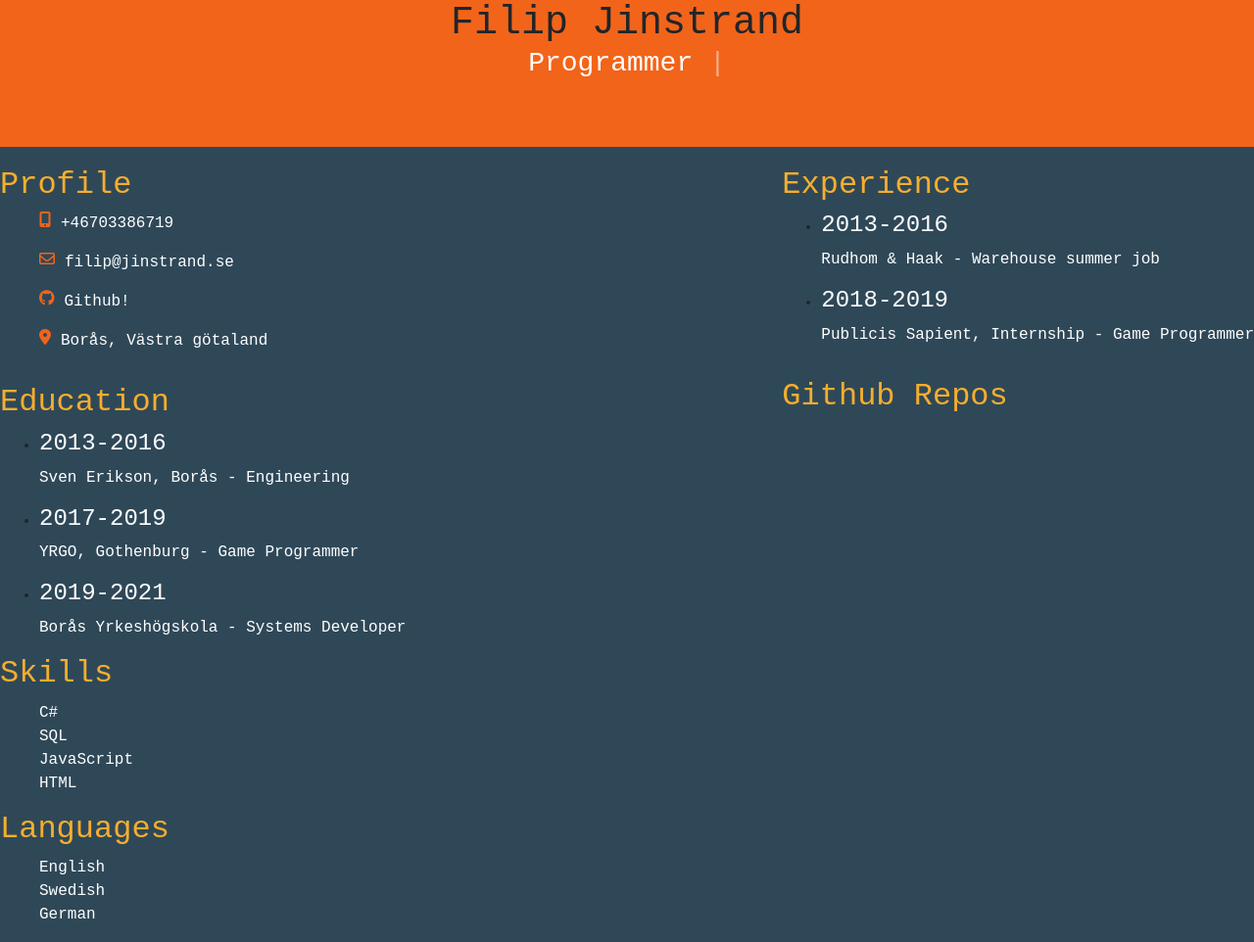
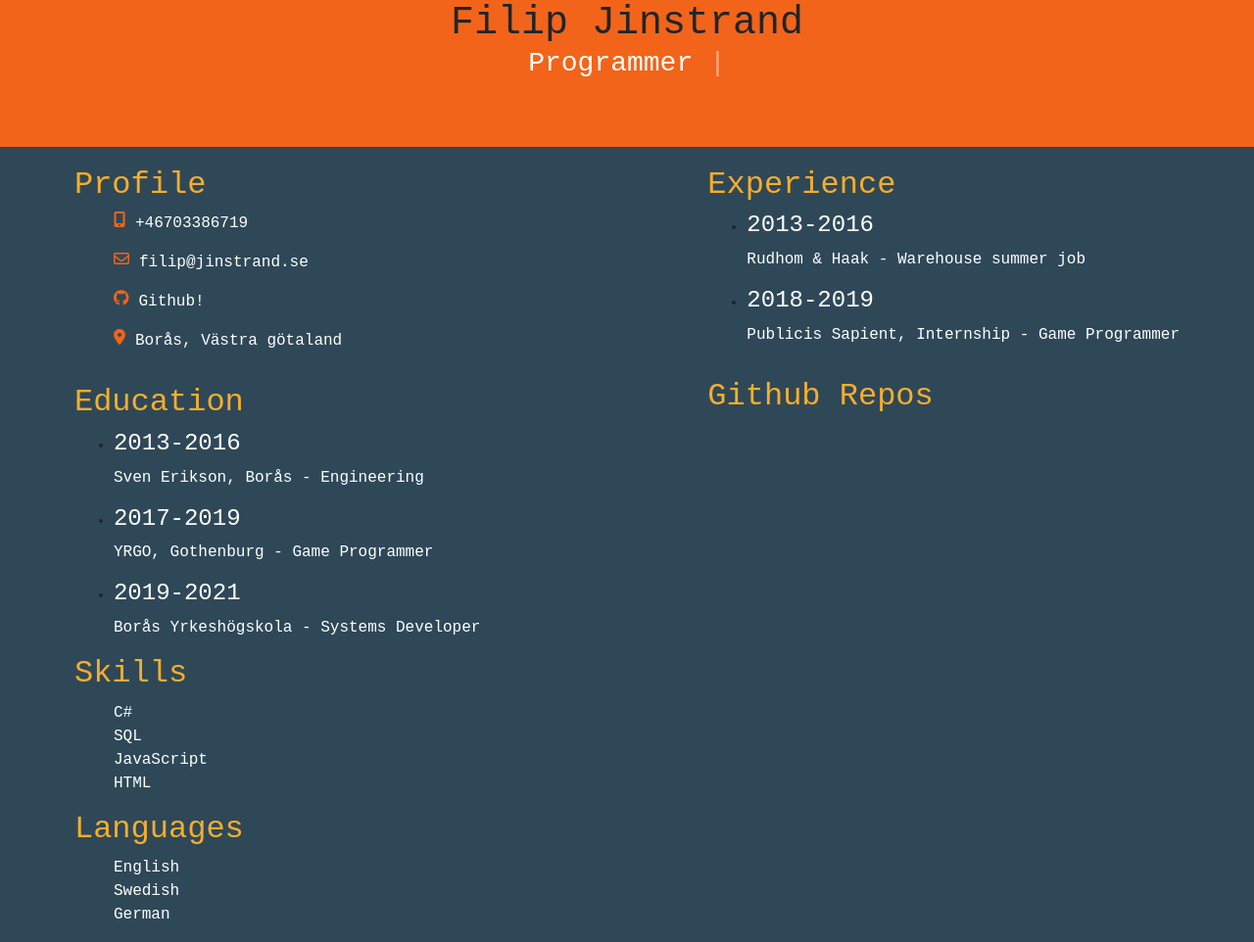
Before and after one commit to FilipJinstrand/CV, a website: page index.html in a window 1280 px wide. Shown: the whole page at 98% size. Drawn offline with nearby package versions, Linux system fonts and the light colour scheme; no server answers; a script that the page names is missing.

Commit message:
Fixed media queries

```diff
--- a/style/style.css
+++ b/style/style.css
@@ -1,11 +1,15 @@
-
-
 
 :root{
     --container-padding: 40px;
-    /* --container-min-margin: 20px; */
+    --container-min-margin: auto;
 }
 
+@media (min-width: 2000px){
+    :root{
+        --container-padding: 40px;
+        --container-min-margin: 800px;
+    }
+}
 
 body{
     margin: 0px;
```
